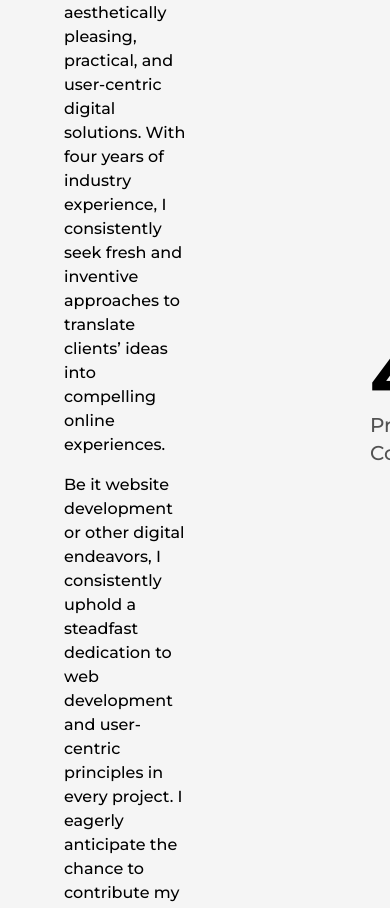
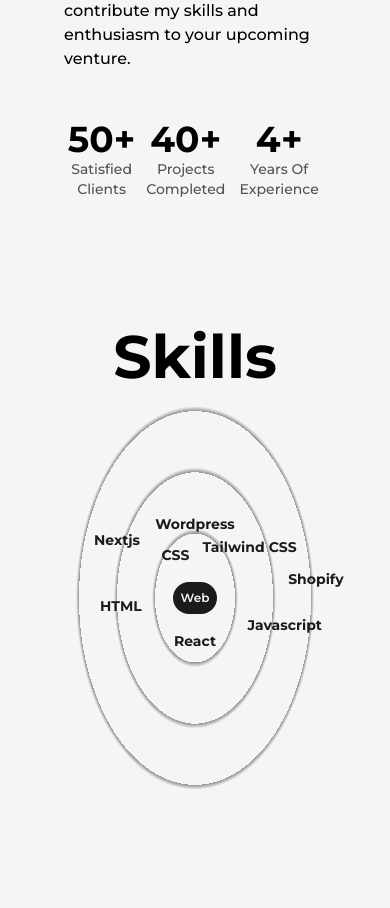
Before and after one commit to RickyPaps/nextjs-portfolio, a Next.js app: page /about in a window 390 px wide. Shown: the part 1085-1993 px from the top of the page. Built offline with nearby package versions, Linux system fonts and the light colour scheme.

Commit message:
Added inital responsivenes to about page + skills section

```diff
--- a/src/components/Skills.js
+++ b/src/components/Skills.js
@@ -4,7 +4,10 @@ import { motion } from "framer-motion";
 const Skill = ({ name, x, y }) => {
   return (
     <motion.div
-      className="flex items-center justify-center rounded-full font-semibold bg-dark text-light py-3 px-6 shadow-dark cursor-pointer absolute"
+      className="flex items-center justify-center rounded-full font-semibold bg-dark text-light py-3 px-6 shadow-dark cursor-pointer absolute
+      dark:bg-light dark:text-dark lg:py-2 lg:px-4 md:text-sm md:py-1.5 md:px-3 xs:bg-transparent xs:dark:bg-transparent
+      xs:text-dark xs:dark:text-light xs:font-bold
+      "
       whileHover={{ scale: 1.2 }}
       initial={{ x: 0, y: 0 }}
       whileInView={{ x: x, y: y }}
@@ -19,10 +22,19 @@ const Skill = ({ name, x, y }) => {
 const Skills = () => {
   return (
     <>
-      <h2 className="font-bold text-8xl mt-64 w-full text-center">Skills</h2>
-      <div className="w-full h-screen relative flex items-center justify-center rounded-full bg-circularLight">
+      <h2 className="font-bold text-8xl mt-64 w-full text-center md:text-6xl md:mt-32">
+        Skills
+      </h2>
+      <div
+        className="w-full h-screen relative flex items-center justify-center rounded-full bg-circularLight lg:h-[80vh] sm:h-[60vh] xs:h-[50vh]
+        lg:bg-circularLightLg lg:dark:bg-circularDarkLg
+        md:bg-circularLightMd md:dark:bg-circularDarkMd
+        sm:bg-circularLightSm sm:dark:bg-circularDarkSm
+      "
+      >
         <motion.div
-          className="flex items-center justify-center rounded-full font-semibold bg-dark text-light p-8 shadow-dark cursor-pointer"
+          className="flex items-center justify-center rounded-full font-semibold bg-dark text-light p-8 shadow-dark cursor-pointer
+          dark:bg-light dark:text-dark lg:p-6 md:p-4 xs:text-xs xs:p-2"
           whileHover={{ scale: 1.05 }}
         >
           Web
--- a/src/pages/about.js
+++ b/src/pages/about.js
@@ -45,10 +45,10 @@ const about = () => {
         <Layout className="pt-16">
           <AnimatedText
             text={"Passionate about Crafting User-Centric Web Solutions!"}
-            className="mb-16"
+            className="mb-16 text-6xl lg:!text-4xl sm:!text-3xl xs:!text-2xl sm:mb-8"
           />
-          <div className="grid w-full grid-cols-8 gap-16">
-            <div className="col-span-3 flex flex-col items-start justify-start">
+          <div className="grid w-full grid-cols-8 gap-16 sm:gap-8">
+            <div className="col-span-3 flex flex-col items-start justify-start xl:col-span-4 md:col-span-8 md:order-2">
               <h2 className="mb-4 text-lg font-bold uppercase text-dark/75">
                 Biography
               </h2>
@@ -67,7 +67,7 @@ const about = () => {
                 your upcoming venture.
               </p>
             </div>
-            <div className="col-span-3 relative h-max rounded-2xl border-2 border-solid border-dark bg-light p-8">
+            <div className="col-span-3 relative h-max rounded-2xl border-2 border-solid border-dark bg-light p-8 dark:bg-dark dark:border-light xl:col-span-4 md:col-span-8 md:order-1">
               <div className="absolute top-0 -right-3 -z-10 w-[102%] h-[103%] rounded-[2rem] bg-dark" />
               <Image
                 src={profilePic}
@@ -77,31 +77,30 @@ const about = () => {
                 sizes="(max-width: 768px) 100vw, (max-width: 1200px) 50vw, 33vw"
               />
             </div>
-
-            <div className="col-span-2 flex flex-col  items-end  justify-between">
-              <div className="flex flex-col items-end justify-center">
-                <span className="inline-block text-7xl  font-bold">
+            <div className="col-span-2 flex flex-col  items-end  justify-between xl:col-span-8 xl:flex-row xl:items-center md:order-3">
+              <div className="flex flex-col items-end justify-center md:items-center">
+                <span className="inline-block text-7xl font-bold md:text-6xl sm:text-5xl xs:text-4xl">
                   <AnimatedNumbers value={50} />+
                 </span>
-                <h2 className="text-xl font-medium capitalize text-dark/75">
+                <h2 className="text-xl font-medium capitalize text-dark/75 xl:text-center md:text-lg sm:text-base xs:text-sm">
                   Satisfied Clients
                 </h2>
               </div>
 
-              <div className="flex flex-col items-end justify-center">
-                <span className="inline-block text-7xl  font-bold">
+              <div className="flex flex-col items-end justify-center md:items-center">
+                <span className="inline-block text-7xl font-bold md:text-6xl sm:text-5xl xs:text-4xl">
                   <AnimatedNumbers value={40} />+
                 </span>
-                <h2 className="text-xl font-medium capitalize text-dark/75">
+                <h2 className="text-xl font-medium capitalize text-dark/75 xl:text-center md:text-lg sm:text-base xs:text-sm">
                   Projects Completed
                 </h2>
               </div>
 
-              <div className="flex flex-col items-end justify-center">
-                <span className="inline-block text-7xl  font-bold">
+              <div className="flex flex-col items-end justify-center md:items-center">
+                <span className="inline-block text-7xl font-bold md:text-6xl sm:text-5xl xs:text-4xl">
                   <AnimatedNumbers value={4} />+
                 </span>
-                <h2 className="text-xl font-medium capitalize text-dark/75">
+                <h2 className="text-xl font-medium capitalize text-dark/75 xl:text-center md:text-lg sm:text-base xs:text-sm">
                   Years of Experience
                 </h2>
               </div>
--- a/tailwind.config.js
+++ b/tailwind.config.js
@@ -20,7 +20,28 @@ module.exports = {
       },
       backgroundImage: {
         circularLight:
-          "repeating-radial-gradient(rgba(0,0,0,0.4) 2px, #f5f5f5 5px, #f5f5f5 100px);",
+          "repeating-radial-gradient(rgba(0,0,0,0.4) 2px,#f5f5f5 5px,#f5f5f5 100px)",
+
+        circularDark:
+          "repeating-radial-gradient(rgba(255,255,255,0.5) 2px,#1b1b1b 8px,#1b1b1b 100px)",
+
+        circularLightLg:
+          "repeating-radial-gradient(rgba(0,0,0,0.4) 2px,#f5f5f5 5px,#f5f5f5 80px)",
+
+        circularDarkLg:
+          "repeating-radial-gradient(rgba(255,255,255,0.5) 2px,#1b1b1b 8px,#1b1b1b 80px)",
+
+        circularLightMd:
+          "repeating-radial-gradient(rgba(0,0,0,0.4) 2px,#f5f5f5 5px,#f5f5f5 60px)",
+
+        circularDarkMd:
+          "repeating-radial-gradient(rgba(255,255,255,0.5) 2px,#1b1b1b 8px,#1b1b1b 60px)",
+
+        circularLightSm:
+          "repeating-radial-gradient(rgba(0,0,0,0.4) 2px,#f5f5f5 5px,#f5f5f5 40px)",
+
+        circularDarkSm:
+          "repeating-radial-gradient(rgba(255,255,255,0.5) 2px,#1b1b1b 4px,#1b1b1b 40px)",
       },
     },
     screens: {
```
Also changed, not shown: public/All-Texts/styles.txt.
